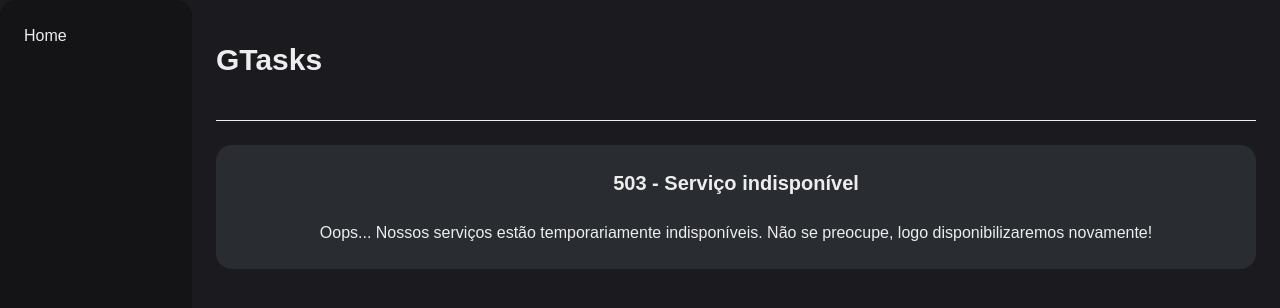
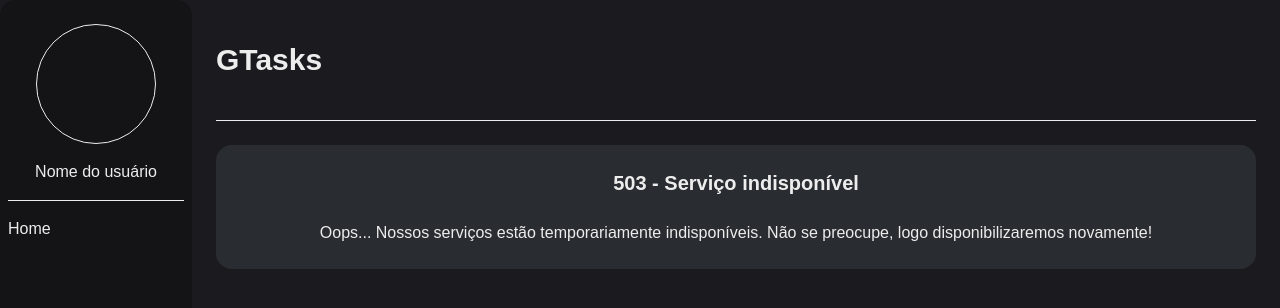
Before and after one commit to Gabrielst27/gtasks-site, a Next.js app: page /service-unavailable in a window 1280 px wide. Shown: the top 308 px of the page. Built offline with nearby package versions, Linux system fonts and the light colour scheme.

Commit message:
refac: improve sidebar

```diff
--- a/src/components/Avatar/index.tsx
+++ b/src/components/Avatar/index.tsx
@@ -8,5 +8,5 @@
 
 export function Avatar() {
   //TODO: implement save avatar image
-  return <div className="w-30 h-30 border rounded-full"></div>;
+  return <div className="w-30 h-30 border rounded-full cursor-pointer"></div>;
 }
--- a/src/components/layout/ProfileMenu/index.tsx
+++ b/src/components/layout/ProfileMenu/index.tsx
@@ -9,6 +9,7 @@
   const { isOpen, close } = useProfileMenu();
 
   //TODO: implement logout
+  //TODO: implement find user
 
   return (
     <div
--- a/src/components/layout/Sidebar/index.tsx
+++ b/src/components/layout/Sidebar/index.tsx
@@ -1,20 +1,28 @@
+import { Avatar } from '@/components/Avatar';
 import clsx from 'clsx';
 
 export type SidebarProps = React.ComponentProps<'div'>;
 
 export function Sidebar({ className, ...rest }: SidebarProps) {
+  //TODO: implement find user
   return (
     <div
       className={clsx(
-        'items-start justify-start',
-        'p-6',
+        'flex-col items-center justify-start',
+        'py-6 px-2',
         'bg-card-background',
         ' rounded-2xl',
         className,
       )}
       {...rest}
     >
-      <a href="/">Home</a>
+      <div className="w-full flex flex-col items-center justify-center gap-4 pb-4 mb-4 border-b">
+        <Avatar />
+        <h1>Nome do usuário</h1>
+      </div>
+      <div className="w-full flex flex-col items-start justify-start">
+        <a href="/">Home</a>
+      </div>
     </div>
   );
 }
```
